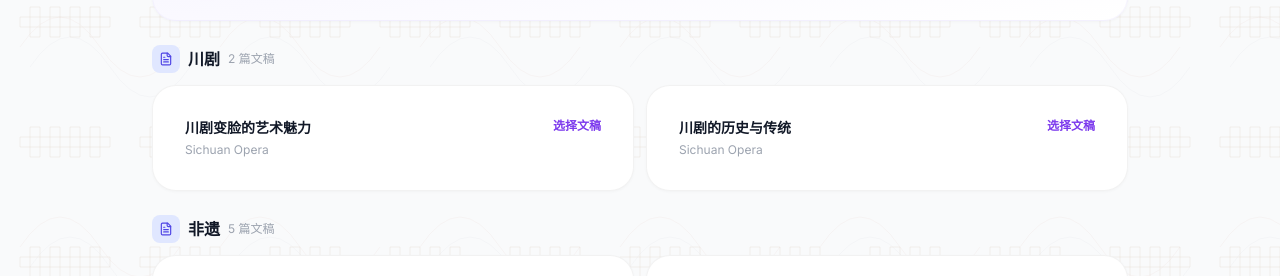
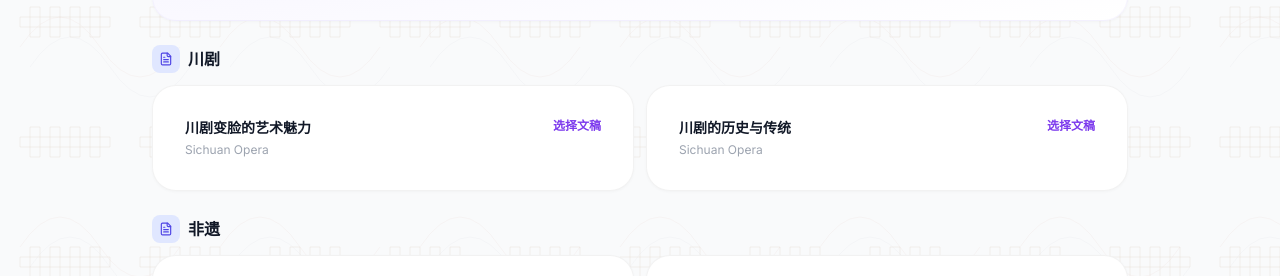
Before and after one commit to chloeyx727/bilingual-host-ai, a React (Vite) app in the folder frontend/: page /speech-practice in a window 1280 px wide. Shown: the part 253-529 px from the top of the page. Built offline with nearby package versions, Linux system fonts and the light colour scheme; no server answers.

Commit message:
Remove speech script category counts

```diff
--- a/frontend/src/pages/SpeechPracticePage.tsx
+++ b/frontend/src/pages/SpeechPracticePage.tsx
@@ -47,9 +47,6 @@ function SpeechScriptSelectionPage() {
                 <FileText size={14} className="text-indigo-600" />
               </div>
               <h3 className="font-bold text-gray-900">{category}</h3>
-              <span className="text-xs text-gray-400">
-                {SPEECH_SCRIPTS.filter(script => script.category === category).length} 篇文稿
-              </span>
             </div>
 
             <div className="grid grid-cols-1 md:grid-cols-2 gap-3">
```
